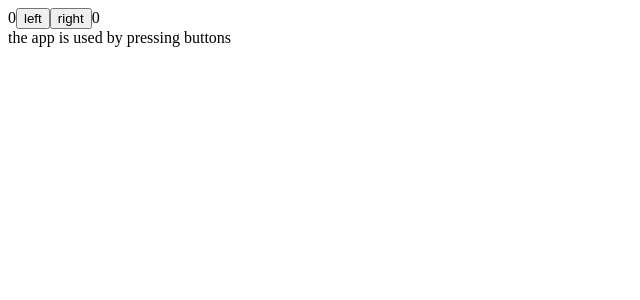
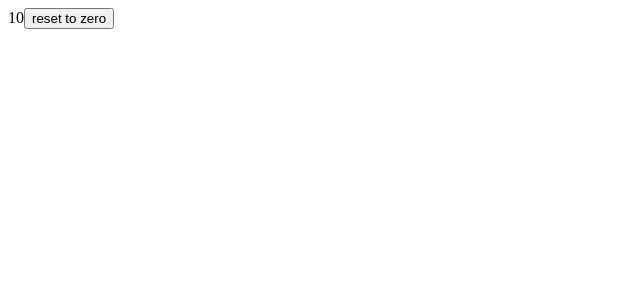
Before and after one commit to jn-helsinki/part2, a React (Vite) app in the folder part1/: page / in a window 1280 px wide. Shown: the top 300 px of the page, without its empty margins (0-640 px from the left). Built offline with nearby package versions, Linux system fonts and the light colour scheme.

Commit message:
replaced with simple counter/reset button

```diff
--- a/part1/src/App.jsx
+++ b/part1/src/App.jsx
@@ -1,44 +1,17 @@
 import { useState } from "react";
 
-const History = (props) => {
-  if (props.allClicks.length === 0) {
-    return <div>the app is used by pressing buttons</div>;
-  }
-  return <div>button press history: {props.allClicks.join(" ")}</div>;
-};
+const App = () => {
+  const [value, setValue] = useState(10);
 
-const Button = ({ handleClick, text }) => (
-  <button onClick={handleClick}>{text}</button>
-);
-
-const App = (props) => {
-  const [left, setLeft] = useState(0);
-  const [right, setRight] = useState(0);
-  const [total, setTotal] = useState(0);
-  const [allClicks, setAll] = useState([]);
-
-  const handleLeftClick = () => {
-    setAll(allClicks.concat("L"));
-    const updatedLeft = left + 1;
-    setLeft(updatedLeft);
-    setTotal(updatedLeft + right);
-  };
-
-  const handleRightClick = () => {
-    setAll(allClicks.concat("R"));
-    const updatedRight = right + 1;
-
-    setRight(updatedRight);
-    setTotal(left + updatedRight);
+  const handleClick = () => {
+    console.log("clicked the button");
+    setValue(0);
   };
 
   return (
     <div>
-      {left}
-      <Button handleClick={handleLeftClick} text={"left"} />
-      <Button handleClick={handleRightClick} text={"right"} />
-      {right}
-      <History allClicks={allClicks} />
+      {value}
+      <button onClick={handleClick}>reset to zero</button>
     </div>
   );
 };
```
